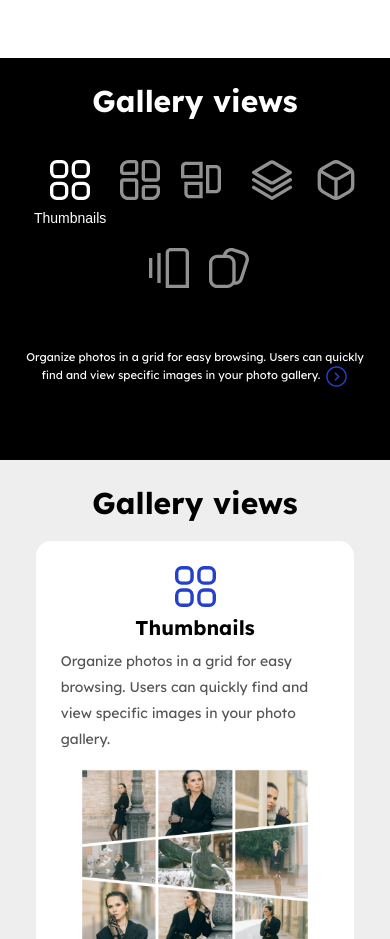
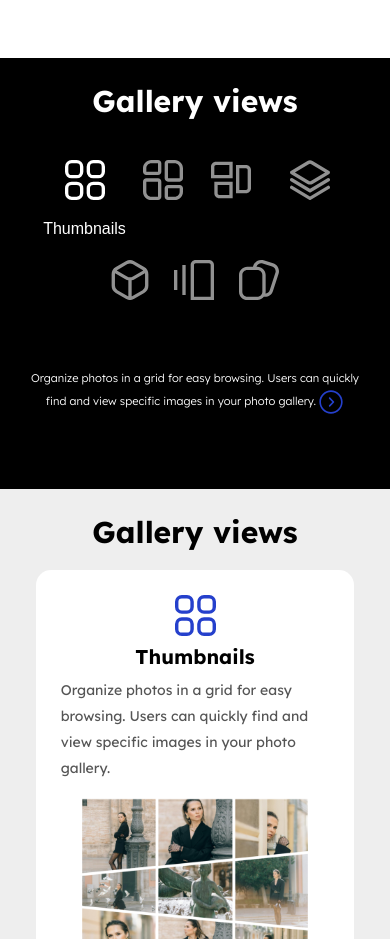
Before and after one commit to GrigorHarutyunian/regallery, a React (Vite) app: page / in a window 390 px wide. Shown: the part 900-1839 px from the top of the page. Built offline with nearby package versions, Linux system fonts and the light colour scheme.

Commit message:
demo description visible and not visible with opacity effect in change views

```diff
--- a/src/components/demo/Demo.css
+++ b/src/components/demo/Demo.css
@@ -9,7 +9,7 @@
 }
 
 .reduced-height {
-  max-height: 363px;
+  max-height: 365px;
 
   transition: max-height 0.3s ease-in-out; /* Transition on max-height */
 }
@@ -97,6 +97,23 @@
 .demo_description p {
   height: 74px;
 }
+.demo_description p span {
+  opacity: 0;
+  transition: opacity 0.8s ease;
+}
+
+.demo_description p span.visible {
+  opacity: 1;
+}
+
+.demo_description p svg g {
+  opacity: 0;
+  transition: opacity 0.8s ease;
+}
+
+.demo_description p svg g.visible {
+  opacity: 1;
+}
 
 .demo_description p svg {
   margin-left: 20px;
@@ -119,139 +136,135 @@
 
 @media screen and (min-width: 861px) and (max-width: 965px) {
   .reduced-height {
-    max-height: 392px;
+    max-height: 424px;
   }
   .demo_description {
-    max-width: 700px;
-    font-size: 1rem;
-    line-height: 2rem;
+    max-width: 900px;
+    font-size: 1.3rem;
+    line-height: 2.2rem;
   }
   .demo_description p svg {
     height: 32px;
     width: 32px;
     vertical-align: bottom;
   }
+  .demo_description p {
+    height: 106px;
+  }
 }
 
-@media screen and (min-width: 800px) and (max-width: 860px) {
+@media screen and (min-width: 701px) and (max-width: 860px) {
   .reduced-height {
-    max-height: 347px;
+    max-height: 380px;
   }
   .demo_description {
-    max-width: 700px;
-    font-size: 1rem;
+    max-width: 615px;
+    font-size: 1.2rem;
+    line-height: 2.2rem;
   }
   .demo_description p svg {
     height: 37px;
     width: 37px;
     vertical-align: bottom;
   }
+  .demo_description p {
+    height: 106px;
+  }
 }
 
-@media screen and (min-width: 701px) and (max-width: 799px) {
+@media screen and (min-width: 640px) and (max-width: 700px) {
   .reduced-height {
-    max-height: 280px;
+    max-height: 350px;
   }
   .demo_description {
     max-width: 615px;
-    font-size: 0.9rem;
-    line-height: 1.8rem;
-    margin: 20px 15px;
+    font-size: 1.2rem;
+    line-height: 2.2rem;
   }
-
   .demo_description p svg {
-    height: 29px;
-    width: 29px;
+    height: 37px;
+    width: 37px;
     vertical-align: bottom;
   }
-
   .demo_description p {
-    height: 60px;
+    height: 106px;
   }
 }
 
-@media screen and (min-width: 551px) and (max-width: 700px) {
-  .reduced-height {
-    max-height: 265px;
-  }
+@media screen and (max-width: 639px) {
   .demo_description {
-    max-width: 700px;
-    font-size: 0.8rem;
-    line-height: 1.2rem;
-    margin: 25px 15px;
-  }
-  .demo_description p {
-    height: 64px;
-  }
-  .demo_description p svg {
-    height: 27px;
-    width: 27px;
-    vertical-align: middle;
-  }
-}
-
-@media screen and (max-width: 800px) {
-  .demo_buttons_rows {
-    flex-flow: wrap;
+    font-size: 0.9rem;
+    line-height: 1.8rem;
+    margin: 10px 15px;
   }
   .demo_button span {
     font-size: 16px;
+  }
+  .demo_buttons_rows {
+    display: flex;
+    width: 100%;
+    justify-content: center;
+    padding: 20px;
+    flex-flow: wrap;
+    align-items: center;
+    row-gap: 20px;
   }
   .demo_button svg {
     height: 40px;
     width: 40px;
   }
 }
-@media screen and (max-width: 550px) {
-  .demo_buttons_rows {
-    flex-flow: wrap;
-    justify-content: center;
-    row-gap: 20px;
+
+@media screen and (min-width: 549px) and (max-width: 639px) {
+  .reduced-height {
+    max-height: 263px;
   }
-  .demo_button span {
-    font-size: 14px;
+
+  .demo_description p svg {
+    height: 34px;
+    width: 34px;
+    vertical-align: middle;
   }
-  .demo_button {
-    gap: 10px;
+  .demo_description p {
+    height: 93px;
   }
 }
 
-@media screen and (min-width: 505px) and (max-width: 550px) {
+@media screen and (min-width: 495px) and (max-width: 548px) {
   .reduced-height {
-    max-height: 258px;
+    max-height: 364px;
   }
-  .demo_description {
-    max-width: 900px;
-    font-size: 0.7rem;
-    line-height: 1.3rem;
-    margin: 25px 0px;
+
+  .demo_description p svg {
+    height: 34px;
+    width: 34px;
+    vertical-align: middle;
   }
   .demo_description p {
-    height: 70px;
-  }
-  .demo_description p svg {
-    height: 27px;
-    width: 27px;
-    vertical-align: middle;
+    height: 93px;
   }
 }
 
-@media screen and (max-width: 504px) {
+@media screen and (max-width: 495px) {
   .reduced-height {
-    max-height: 326px;
-  }
-  .demo_description p {
-    height: 70px;
+    max-height: 355px;
   }
   .demo_description {
     font-size: 0.7rem;
-    line-height: 0.9rem;
-    margin: 15px 0px;
+    line-height: 1.2rem;
+    margin: 10px 0px;
+    font-weight: 300;
+  }
+
+  .demo_description p svg {
+    height: 26px;
+    width: 26px;
+    vertical-align: middle;
+  }
+  .demo_description p {
+    height: 85px;
   }
   .demo_description p svg {
-    margin-left: 5px;
-    height: 23px;
-    width: 23px;
-    vertical-align: middle;
+    margin-left: 2px;
   }
 }
--- a/src/components/demo/Demo.tsx
+++ b/src/components/demo/Demo.tsx
@@ -3,7 +3,7 @@ import "./Demo.css";
 import { Container } from "react-bootstrap";
 import { Row } from "react-bootstrap";
 import { dataDemo } from "./demo-data";
-
+import { motion } from "framer-motion";
 const Demo: React.FC = () => {
   const [selectedIdView, setSelectedIdView] = useState<number>(420);
   const [isHeightReduced, setIsHeightReduced] = useState<boolean>(false);
@@ -16,6 +16,8 @@ const Demo: React.FC = () => {
   const selectedValueDenoPath = dataDemo.find(
     (val) => val.idView === selectedIdView
   )?.demoPath;
+
+  console.log(selectedViewDesrciption, "desc");
   const handleButtonClick = (idView: number) => {
     if (idView === selectedIdView) return;
     setIsHeightReduced(true);
@@ -113,8 +115,14 @@ const Demo: React.FC = () => {
               })}
             </div>
             <div className="demo_description">
-              <p>
-                {selectedViewDesrciption}
+              <motion.p>
+                <span
+                  className={`transition-opacity ${
+                    !isHeightReduced ? "visible" : ""
+                  }`}
+                >
+                  {selectedViewDesrciption}
+                </span>
                 <a href={selectedValueDenoPath} target="_blanck">
                   <svg
                     xmlns="http://www.w3.org/2000/svg"
@@ -123,7 +131,12 @@ const Demo: React.FC = () => {
                     viewBox="0 0 24 24"
                     width="40"
                   >
-                    <g fill="#292d32">
+                    <g
+                      className={`transition-opacity ${
+                        !isHeightReduced ? "visible" : ""
+                      }`}
+                      fill="#292d32"
+                    >
                       <path
                         fill="#2540cc"
                         d="m12 22.75c-5.93 0-10.75-4.82-10.75-10.75s4.82-10.75 10.75-10.75 10.75 4.82 10.75 10.75-4.82 10.75-10.75 10.75zm0-20c-5.1 0-9.25 4.15-9.25 9.25s4.15 9.25 9.25 9.25 9.25-4.15 9.25-9.25-4.15-9.25-9.25-9.25z"
@@ -133,9 +146,10 @@ const Demo: React.FC = () => {
                         d="m10.7397 16.2802c-.19 0-.38-.07-.53-.22-.29001-.29-.29001-.77 0-1.06l3-3-3-3.00004c-.29001-.29-.29001-.77 0-1.06.29-.29.77-.29 1.06 0l3.53 3.53004c.29.29.29.77 0 1.06l-3.53 3.53c-.15.15-.34.22-.53.22z"
                       />
                     </g>
+                    )
                   </svg>
                 </a>
-              </p>
+              </motion.p>
             </div>
             <div className={`demo_live_conteiner`}>
               {dataDemo.map((val) => (
```
